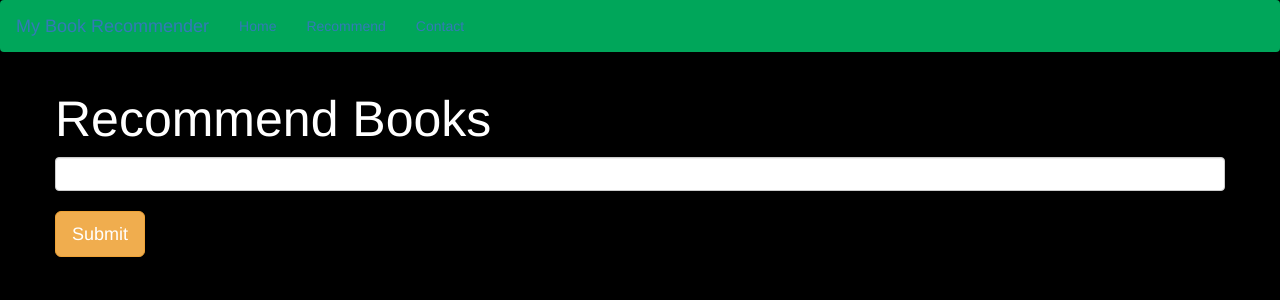
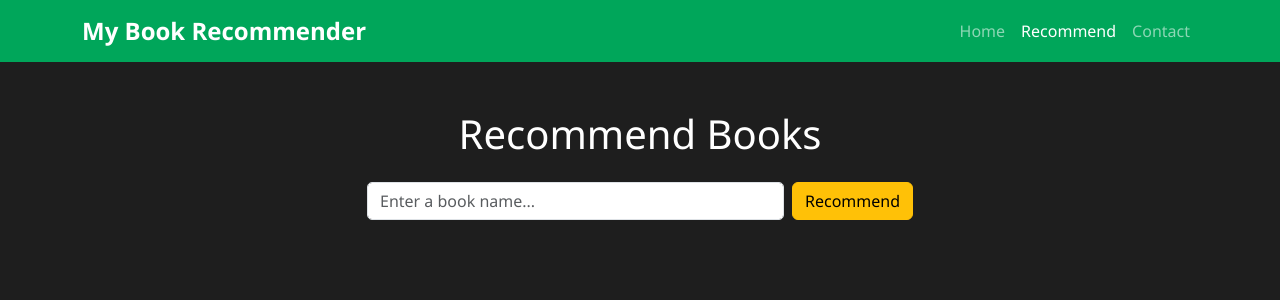
Before and after one commit to PAVANK003/book-recommender, a Flask app: page /recommend in a window 1280 px wide. Shown: the top 300 px of the page. Run offline with Flask 3, Linux system fonts and the light colour scheme; parts of the project's set-up code (start-up, migrations or seed data) failed here and were passed over.

Commit message:
initial commit

```diff
--- a/app.py
+++ b/app.py
@@ -39,7 +39,7 @@ def recommend():
 
         data.append(item)
 
-    print(data)
+
 
     return render_template('recommend.html',data=data)
 
--- a/templates/recommend.html
+++ b/templates/recommend.html
@@ -2,56 +2,105 @@
 <html lang="en">
 <head>
   <meta charset="UTF-8">
-    <title>Title</title>
-    <!-- Latest compiled and minified CSS -->
-<link rel="stylesheet" href="https://cdn.jsdelivr.net/npm/bootstrap@3.3.7/dist/css/bootstrap.min.css" integrity="sha384-BVYiiSIFeK1dGmJRAkycuHAHRg32OmUcww7on3RYdg4Va+PmSTsz/K68vbdEjh4u" crossorigin="anonymous">
-</head>
-
+  <meta name="viewport" content="width=device-width, initial-scale=1">
+  <title>Recommend Books - My Book Recommender</title>
+  <!-- Bootstrap 5 CSS -->
+  <link href="https://cdn.jsdelivr.net/npm/bootstrap@5.3.0/dist/css/bootstrap.min.css" rel="stylesheet">
   <style>
-    .text-white{
-        color:white
+    body {
+      background-color: #1e1e1e;
+      color: #fff;
+      font-family: 'Segoe UI', sans-serif;
+    }
+    .navbar {
+      background-color: #00a65a;
+    }
+    .navbar-brand {
+      font-size: 1.5rem;
+      font-weight: bold;
+    }
+    .card {
+      background-color: #333;
+      border: none;
+      border-radius: 10px;
+      overflow: hidden;
+      margin-top: 20px;
+      transition: transform 0.2s;
+    }
+    .card:hover {
+      transform: translateY(-5px);
+    }
+    .card-img-top {
+      width: 100%;
+      height: 250px;
+      object-fit: contain; /* Ensure the full image is visible without cropping */
+    }
+    .card-body {
+      text-align: center;
+    }
+    .card-title {
+      font-size: 1.1rem;
+      font-weight: bold;
+      color: #ffdd57;
+    }
+    .card-text {
+      font-size: 0.9rem;
+      color: #ddd;
+    }
+    .form-control {
+      border-radius: 5px;
     }
   </style>
-
-<body style="background-color:black">
-
-    <nav class="navbar" style="background-color:#00a65a">
-        <a class="navbar-brand">My Book Recommender</a>
-        <ul class="nav navbar-nav">
-            <li><a href="/">Home</a></li>
-            <li><a href="/recommend">Recommend</a></li>
-            <li><a>Contact</a></li>
+</head>
+<body>
+  <!-- Navbar -->
+  <nav class="navbar navbar-expand-lg navbar-dark">
+    <div class="container">
+      <a class="navbar-brand" href="/">My Book Recommender</a>
+      <button class="navbar-toggler" type="button" data-bs-toggle="collapse" data-bs-target="#navbarNav">
+        <span class="navbar-toggler-icon"></span>
+      </button>
+      <div class="collapse navbar-collapse" id="navbarNav">
+        <ul class="navbar-nav ms-auto">
+          <li class="nav-item"><a class="nav-link" href="/">Home</a></li>
+          <li class="nav-item"><a class="nav-link active" aria-current="page" href="/recommend">Recommend</a></li>
+          <li class="nav-item"><a class="nav-link" href="#">Contact</a></li>
         </ul>
+      </div>
+    </div>
   </nav>
 
-    <div class="container">
-        <div class="row">
-            <div class="col-12">
-                <h1 class="text-white" style="font-size: 50px">Recommend Books</h1>
-                <form action="/recommend_books" method="post">
-                    <input name="user_input" type="text" class="form-control"><br>
-                    <input type="submit" class="btn btn-lg btn-warning">
+  <!-- Main Container -->
+  <div class="container mt-5">
+    <h1 class="text-center mb-4">Recommend Books</h1>
+    <div class="row justify-content-center mb-5">
+      <div class="col-md-6">
+        <form action="/recommend_books" method="post" class="d-flex">
+          <input name="user_input" type="text" class="form-control me-2" placeholder="Enter a book name...">
+          <button type="submit" class="btn btn-warning">Recommend</button>
         </form>
+      </div>
     </div>
 
     {% if data %}
-
+    <div class="row g-4">
       {% for i in data %}
-                <div class="col-md-3" style="margin-top: 50px">
-                    <div class="card">
+      <div class="col-md-4 col-lg-3">
+        <div class="card h-100">
+          <img src="{{ i[2] }}" class="card-img-top" alt="Book Cover">
           <div class="card-body">
-                            <img class="card-img-top" src="{{i[2]}}">
-                            <p class="text-white">{{i[0]}}</p>
-                            <h4 class="text-white">{{i[1]}}</h4>
+            <h5 class="card-title">{{ i[0] }}</h5>
+            <p class="card-text">by {{ i[1] }}</p>
           </div>
         </div>
       </div>
       {% endfor %}
-
+    </div>
     {% endif %}
 
   </div>
-    </div>
 
+  <!-- Bootstrap 5 JS Bundle -->
+  <script src="https://cdn.jsdelivr.net/npm/bootstrap@5.3.0/dist/js/bootstrap.bundle.min.js"></script>
 </body>
 </html>
```
Also changed, not shown: templates/index.html (+71 -37 lines). Lines whose indentation alone changed are shown as unchanged.
